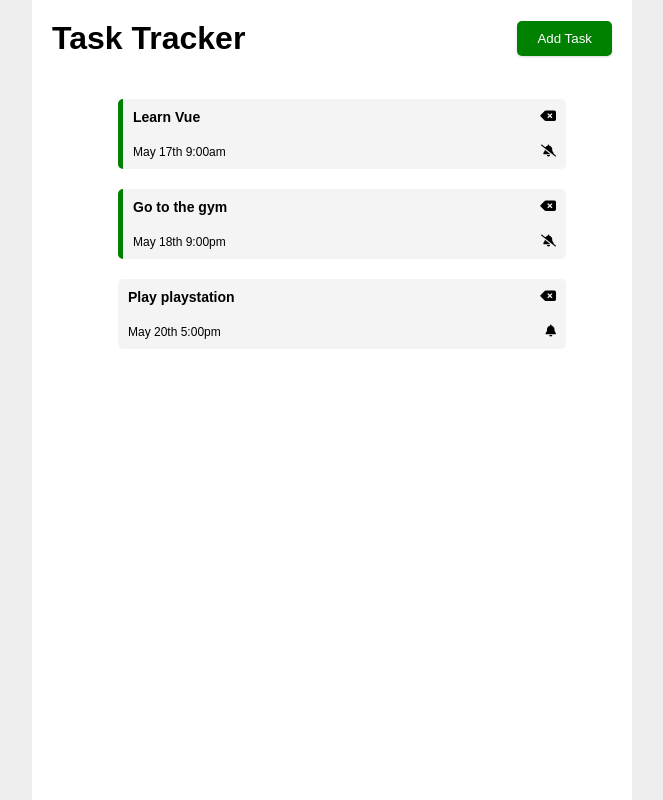
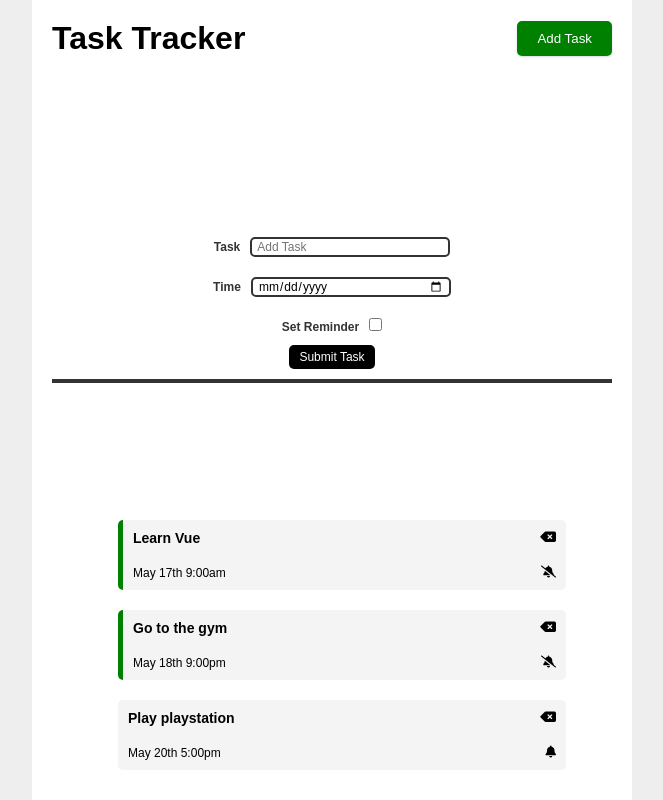
Before and after one commit to mwafy092/vue-task-tracker, a Vue app: page / in a window 1280 px wide. Shown: the whole page, without its empty margins (308-971 px from the left). Built offline with nearby package versions, Linux system fonts and the light colour scheme.

Commit message:
adding add task form

```diff
--- a/src/App.vue
+++ b/src/App.vue
@@ -1,6 +1,7 @@
 <template>
     <div class="container">
         <HeaderComp title="Task Tracker" />
+        <AddTaskComp @add-task="addTask" />
         <TasksComp
             :tasks="tasks"
             @delete-task="deleteTask"
@@ -12,6 +13,7 @@
 <script>
 import HeaderComp from './components/HeaderComp.vue';
 import TasksComp from './components/TasksComp.vue';
+import AddTaskComp from './components/AddTaskComp.vue';
 
 export default {
     name: 'App',
@@ -21,6 +23,10 @@ export default {
         };
     },
     methods: {
+        addTask(task) {
+            console.log(task);
+            this.tasks = [...this.tasks, task];
+        },
         deleteTask(id) {
             if (confirm('Are you sure?')) {
                 this.tasks = this.tasks.filter((task) => task.id !== id);
@@ -28,9 +34,7 @@ export default {
         },
         toggleReminder(id) {
             this.tasks = this.tasks.map((task) =>
-                task.id === id
-                    ? { ...task, reminder: !task.reminder }
-                    : { ...task }
+                task.id === id ? { ...task, reminder: !task.reminder } : task
             );
         },
     },
@@ -59,6 +63,7 @@ export default {
     components: {
         HeaderComp,
         TasksComp,
+        AddTaskComp,
     },
 };
 </script>
--- /dev/null
+++ b/src/components/AddTaskComp.vue
@@ -0,0 +1,100 @@
+<template>
+    <form class="add-form" @submit="onSubmit">
+        <div class="form-control">
+            <label>Task</label>
+            <input
+                type="text"
+                name="text"
+                placeholder="Add Task"
+                v-model="text"
+            />
+        </div>
+        <div class="form-control">
+            <label>Time</label>
+            <input
+                type="date"
+                name="day"
+                placeholder="Add Time"
+                v-model="day"
+            />
+        </div>
+        <div class="form-control">
+            <label>Set Reminder</label>
+            <input type="checkbox" name="reminder" v-model="reminder" />
+        </div>
+        <input type="submit" value="Submit Task" class="btn btn-block" />
+    </form>
+</template>
+
+<script>
+export default {
+    name: 'AddTaskComp',
+    data() {
+        return {
+            text: '',
+            day: '',
+            reminder: false,
+        };
+    },
+    methods: {
+        onSubmit(e) {
+            e.preventDefault();
+            if (!this.text) {
+                alert('Please add a task before submit!');
+                return;
+            }
+            const newTask = {
+                id: Math.floor(Math.random() * 500),
+                text: this.text,
+                day: this.day,
+                reminder: this.reminder,
+            };
+            this.$emit('add-task', newTask);
+            this.text = '';
+            this.day = '';
+            this.reminder = false;
+        },
+    },
+};
+</script>
+
+<style scoped>
+form {
+    width: 100%;
+    display: flex;
+    justify-content: space-around;
+    flex-direction: column;
+    align-items: center;
+    margin: auto;
+    border-bottom: 4px solid #333;
+    padding: 10px;
+}
+.form-control {
+    margin: 10px 0;
+}
+label {
+    font-size: 12px;
+    font-weight: bold;
+    color: #333;
+    margin-right: 10px;
+}
+
+input[name='text'],
+input[name='day'] {
+    width: 200px;
+    height: 20px;
+    border: 2px solid #333;
+    border-radius: 5px;
+    font-size: 12px;
+    padding: 5px;
+}
+input[type='submit'] {
+    border: none;
+    background-color: black;
+    color: #fff;
+    padding: 5px 10px;
+    font-size: 12px;
+    border-radius: 5px;
+    cursor: pointer;
+}
+</style>
```
